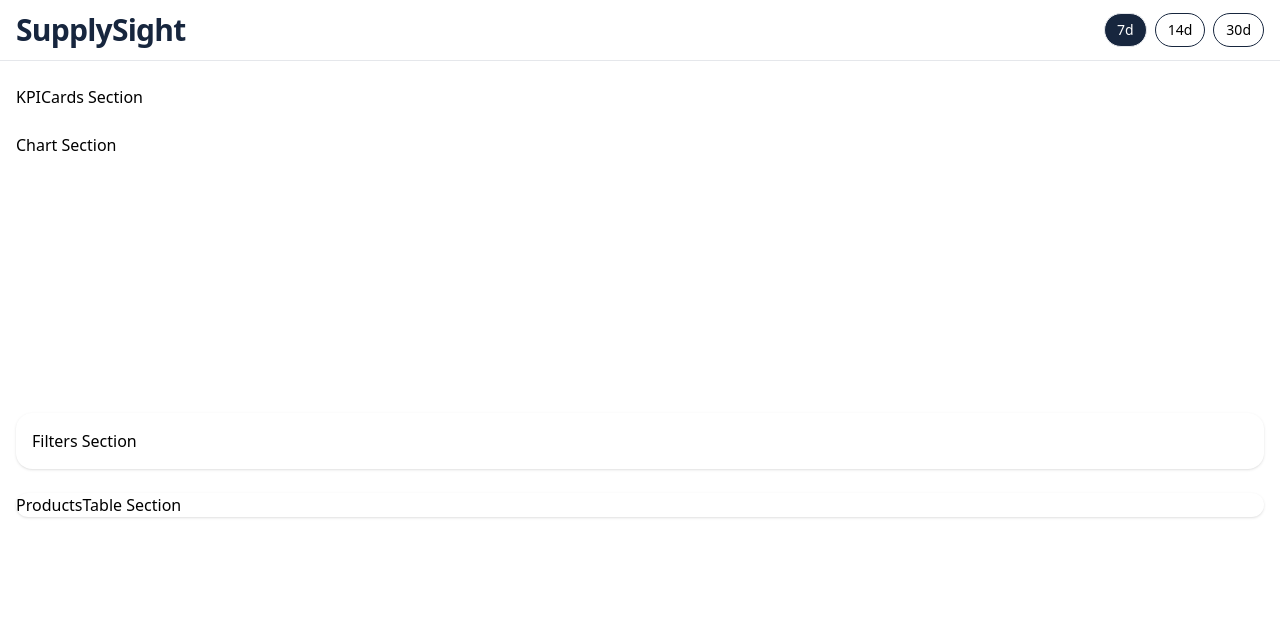
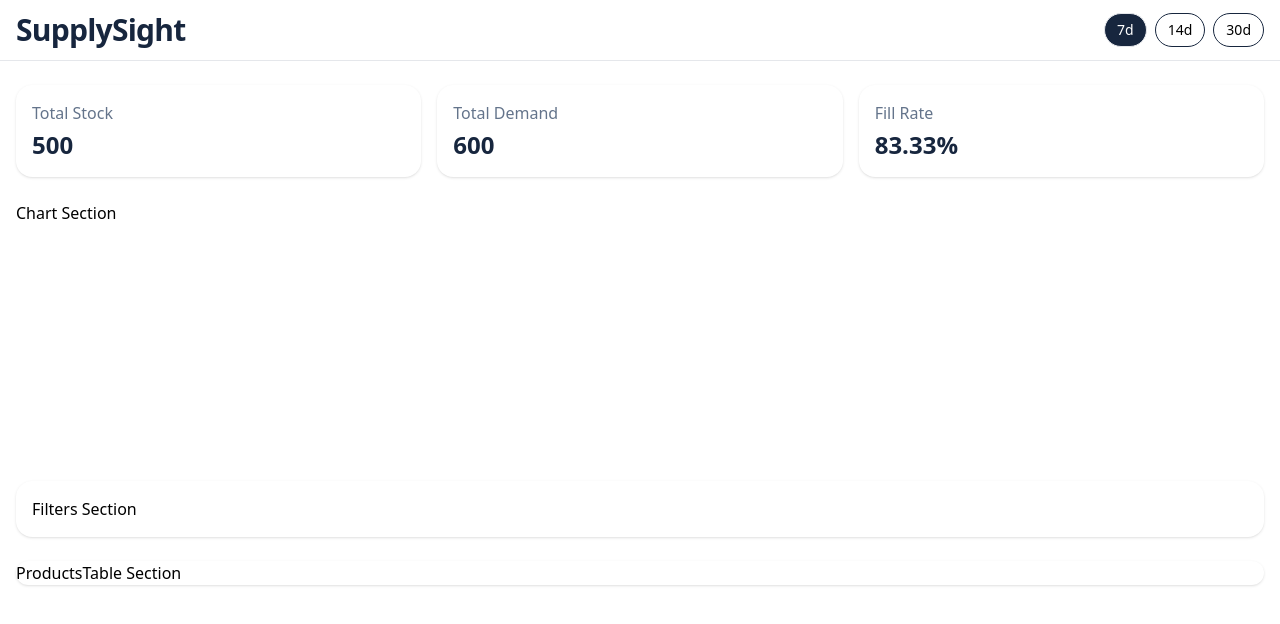
Before and after one commit to guptamayank9827/supply-sight-dashboard, a React (Vite) app in the folder client/: page / in a window 1280 px wide. Shown: the top 624 px of the page. Built offline with nearby package versions, Linux system fonts and the light colour scheme.

Commit message:
added KPI cards component

```diff
--- a/client/src/App.tsx
+++ b/client/src/App.tsx
@@ -7,6 +7,13 @@ import Filters from './components/Filters';
 import ProductsTable from './components/ProductsTable';
 
 const DEFAULT_RANGE = 7;
+
+// Dummy Data
+const KPIS = {
+  totalStock: 500,
+  totalDemand: 600,
+  fillRate: 5/6
+};
 
 function App() {
   // state
@@ -19,7 +26,9 @@ function App() {
 
       <main className="max-w-7xl mx-auto px-4 py-6 space-y-6">
 
-        <KPICards />
+        {KPIS &&
+          <KPICards totalStock={KPIS.totalStock} totalDemand={KPIS.totalDemand} fillRate={KPIS.fillRate} />
+        }
 
         <TrendChart />
 
--- a/client/src/components/KPICards.tsx
+++ b/client/src/components/KPICards.tsx
@@ -1,7 +1,22 @@
-export default function KPICards() {
+type KPICardsProps = {
+  totalStock: number
+  totalDemand: number
+  fillRate: number
+}
+
+const KPICard = ({ label, value }: { label: string, value: string }) => (
+  <div className="bg-white rounded-2xl p-4 shadow flex-1">
+    <div className="text-md text-slate-500">{label}</div>
+    <div className="text-2xl text-brandBlue font-semibold mt-1">{value}</div>
+  </div>
+)
+
+export default function KPICards({ totalStock, totalDemand, fillRate }: KPICardsProps) {
   return (
     <section className="grid grid-cols-1 sm:grid-cols-3 gap-4">
-        KPICards Section
+      <KPICard label="Total Stock" value={totalStock.toLocaleString()} />
+      <KPICard label="Total Demand" value={totalDemand.toLocaleString()} />
+      <KPICard label="Fill Rate" value={`${(fillRate * 100).toFixed(2)}%`} />
     </section>
-  );
+  )
 }
```
